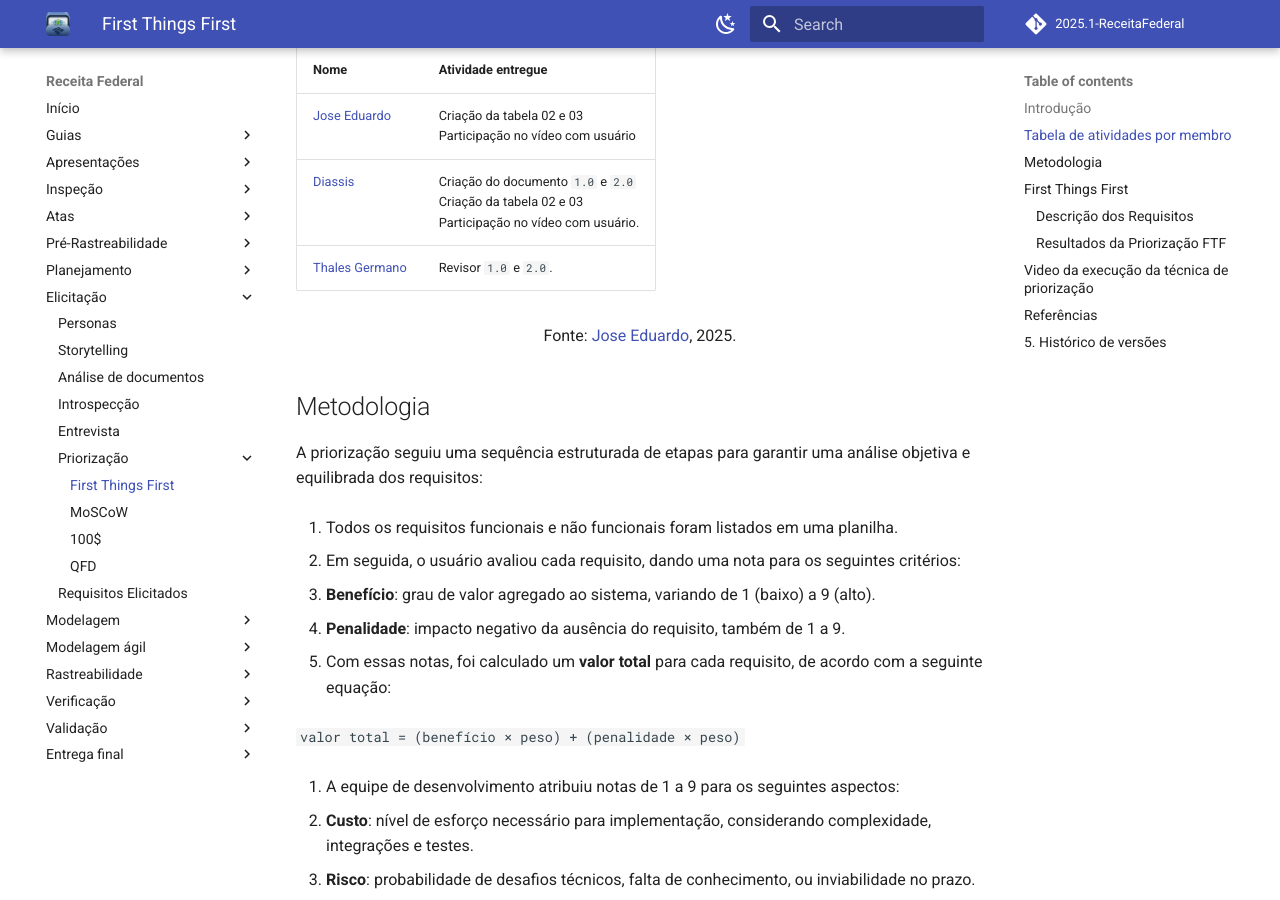
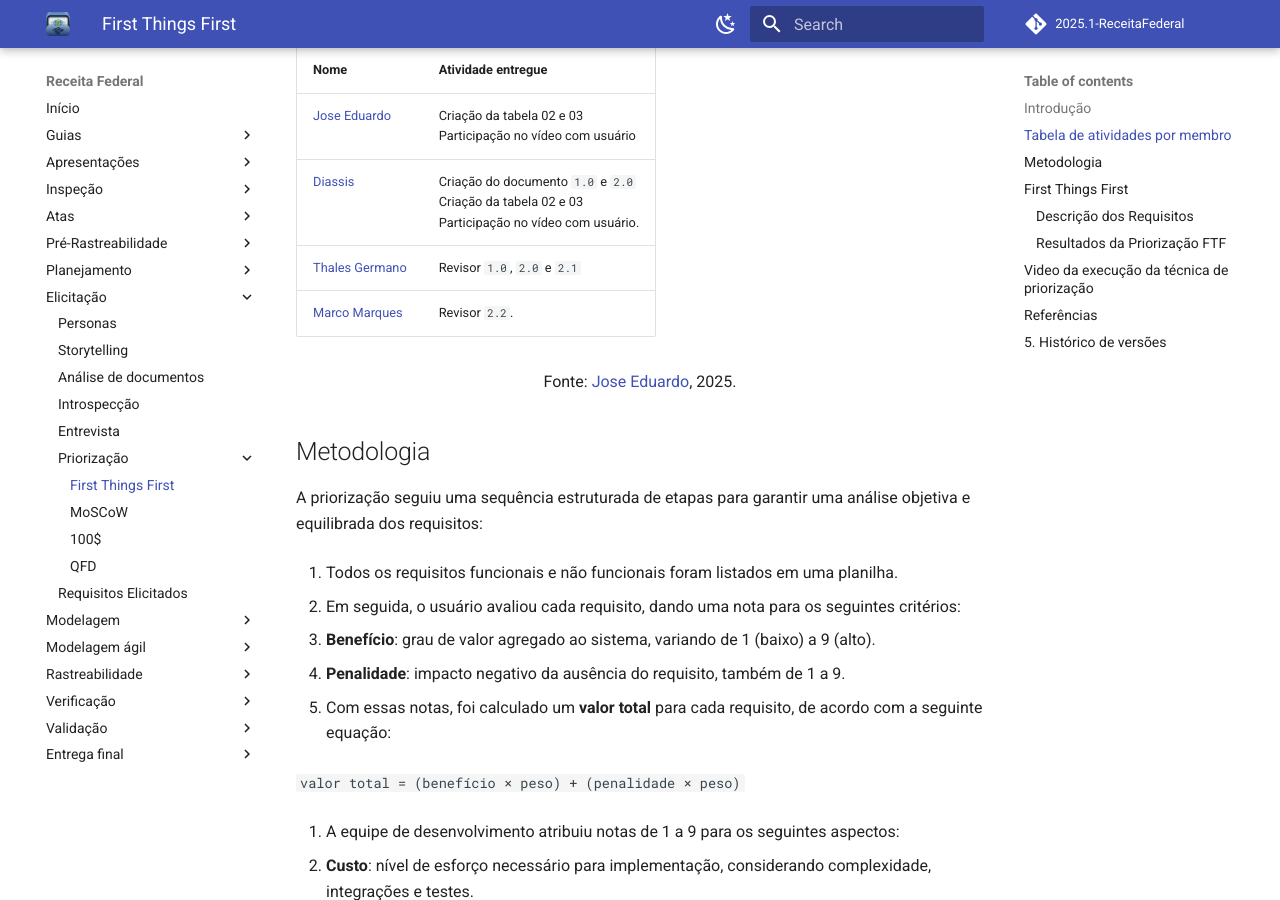
Before and after one commit to Requisitos-de-Software/2025.1-Meu-INSS, an MkDocs documentation site: the page built from docs/elicitacao/priorizacao/ftf.md, in a window 1280 px wide and 900 px high, scrolled down 470 px. Built offline with MkDocs 1.6.1 and Material for MkDocs 9.7.7, drawn with Linux system fonts in a browser that asks for light colours; comment, search, counter and statistics services are not loaded; some of the changed text lies outside the part shown.

Commit message:
add mm revisor priorizacao

```diff
--- a/docs/elicitacao/priorizacao/ftf.md
+++ b/docs/elicitacao/priorizacao/ftf.md
@@ -12,7 +12,8 @@ O First Things First (FTF) é uma técnica de priorização de requisitos que vi
 | ------------------------------------------------- | ----------------------------------------- |
 | [Jose Eduardo](https://github.com/jevprado)       | Criação da tabela 02 e 03 <br> Participação no vídeo com usuário                       |
 | [Diassis](https://github.com/Diaxiz)              | Criação do documento `1.0` e `2.0` <br> Criação da tabela 02 e 03 <br> Participação no vídeo com usuário.              |
-| [Thales Germano](https://github.com/thalesgvl)    |  Revisor `1.0` e `2.0`.                  |
+| [Thales Germano](https://github.com/thalesgvl)    |  Revisor `1.0`, `2.0` e `2.1`               |
+| [Marco Marques](https://github.com/marcomarquesdc)    |  Revisor `2.2`.                  |
 
 <font size="3"><p style="text-align: center">Fonte: [Jose Eduardo](https://github.com/jevprado), 2025.</p></font>
 
@@ -215,4 +216,4 @@ A priorização seguiu uma sequência estruturada de etapas para garantir uma an
 | `1.2` | 11/05/2025 | Correção de texto | [Diassis](https://github.com/Diaxiz) e [Marco](https://github.com/marcomarquesdc)  | [José Eduardo](https://github.com/jevprado) |
 | `2.0` | 02/07/2025 | Correção dos requisitos, e implementação do FTF com usuário, e sua respectiva validação. Imagem de referência adicionada. | [Diassis](https://github.com/Diaxiz) e [José Eduardo](https://github.com/jevprado) | [Thales Germano](https://github.com/thalesgvl) |
 | `2.1` | 02/07/2025 | Padronizando o histórico de versões igual ao dos outros artefatos anteriores | [José Eduardo](https://github.com/jevprado) | [Thales Germano](https://github.com/thalesgvl) |
-| `2.2` | 05/07/2025 | Adicionando o vídeo da técnica | [José Eduardo](https://github.com/jevprado) | Revisor aqui |
+| `2.2` | 05/07/2025 | Adicionando o vídeo da técnica | [José Eduardo](https://github.com/jevprado) | [Marco Marques](https://github.com/marcomarquesdc) |
```
Also changed, not shown: docs/elicitacao/priorizacao/MoSCoW.md (+2 -1 lines).
